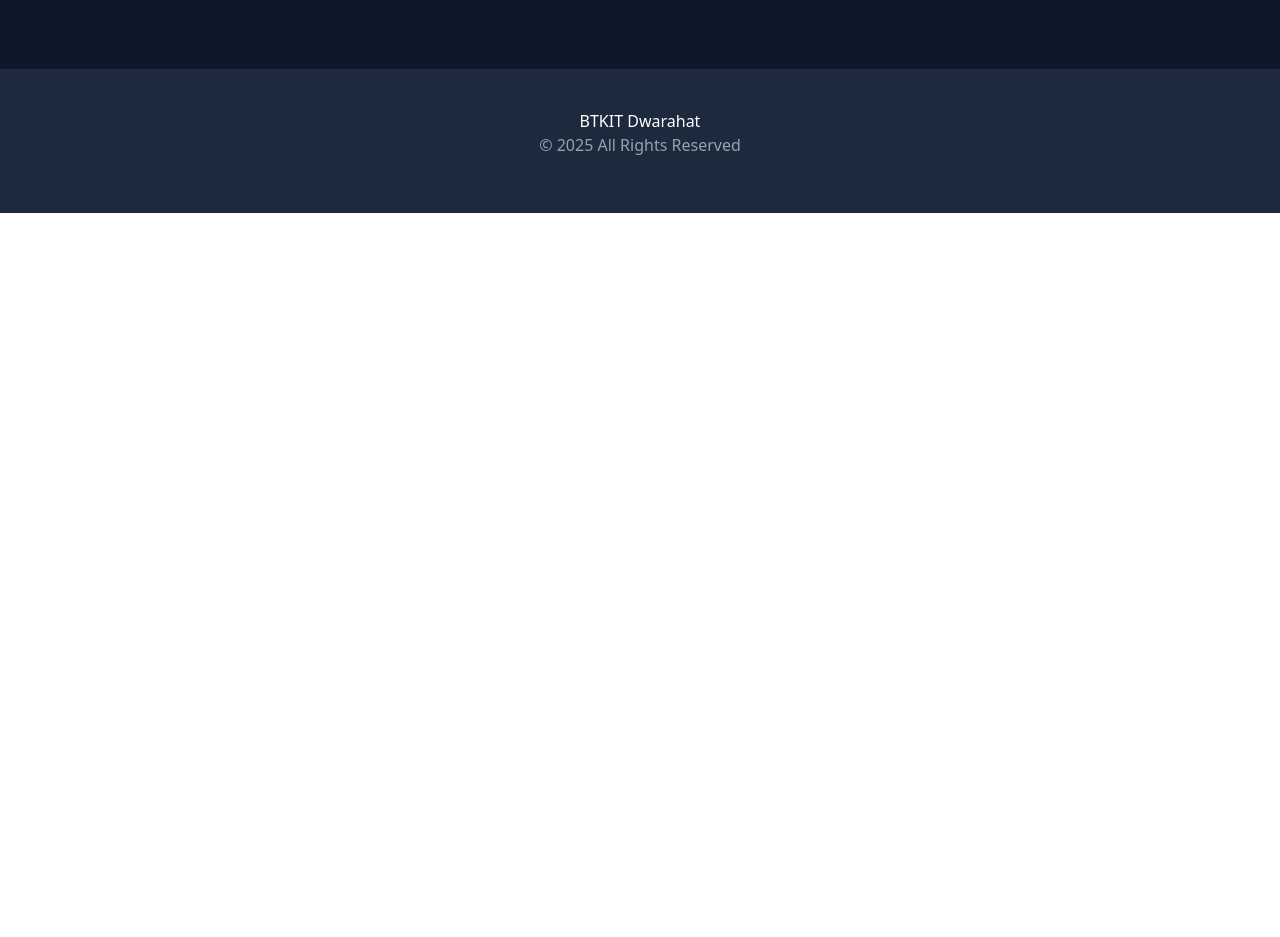
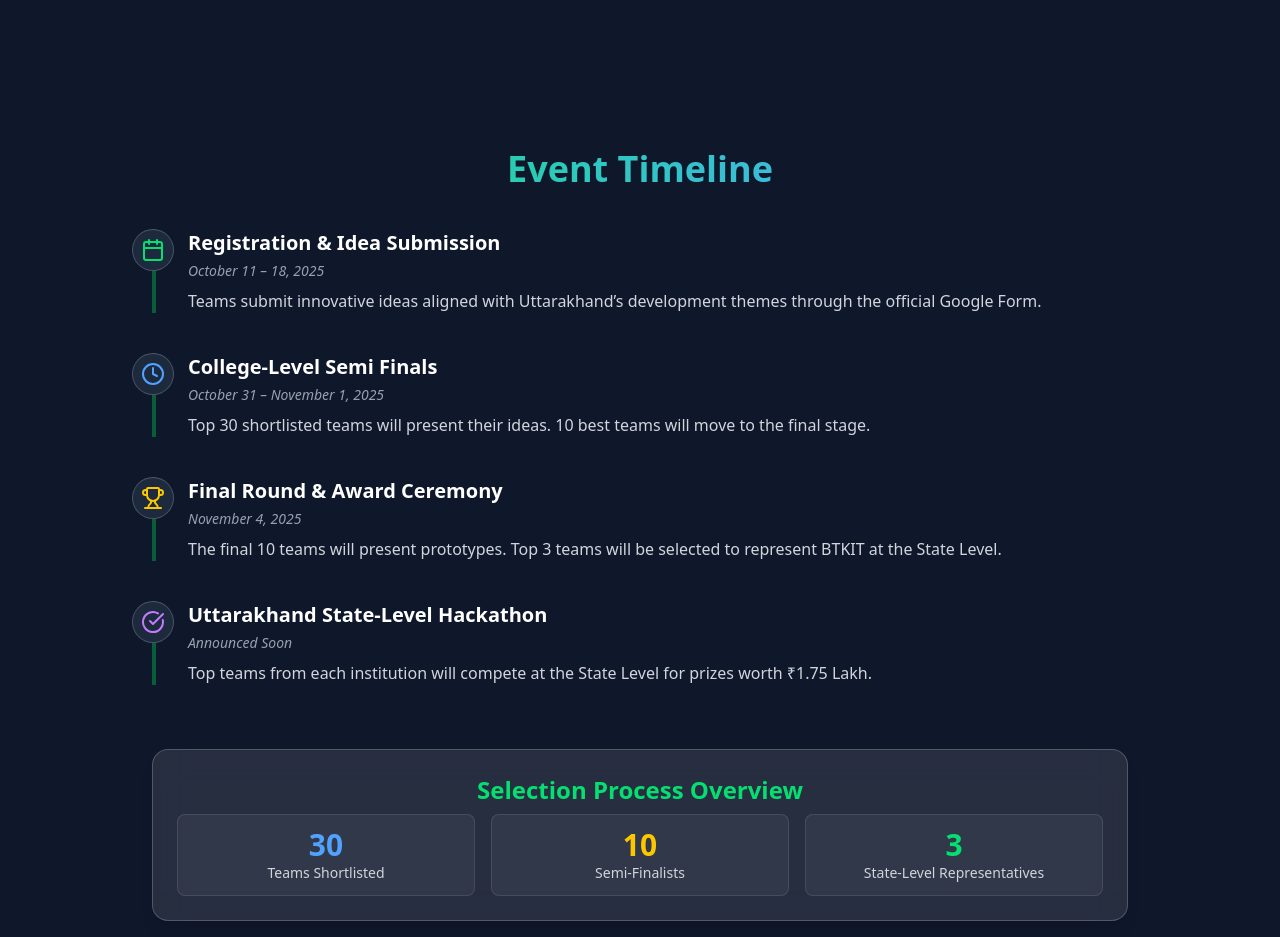
Before and after one commit to ayushsaini7717/SIHWebsite, a React (Vite) app: page / in a window 1280 px wide. Shown: the part 1860-2797 px from the top of the page. Before the commit the page ends 2073 px from the top, so only its background shows below. Built offline with nearby package versions, Linux system fonts and the light colour scheme.

Commit message:
updated the timeline and problem category section

```diff
--- a/src/App.jsx
+++ b/src/App.jsx
@@ -14,12 +14,12 @@ function App() {
       <NavigationBar/>
       <HeroSection/>
       <AboutSIH/>
-      {/* <TimelineSection/>
+      <TimelineSection/>
       <ProblemCategories/>
-      <RegistrationSection/>
-      <PrizesSection/>
-      <FAQSection/> */}
-      <FooterSection/>
+      {/* <RegistrationSection/> */}
+      {/* <PrizesSection/> */}
+      {/* <FAQSection/> */ }
+      {/* <FooterSection/> */}
     </div>
   );
 }
--- a/src/components/NavigationBar.jsx
+++ b/src/components/NavigationBar.jsx
@@ -44,7 +44,7 @@ const NavigationBar = () => {
       {isOpen && (
         <div className="md:hidden bg-slate-800 border-t border-gray-700 px-6 py-4 space-y-4">
           <a href="#home" className="block text-gray-200 hover:text-orange-400">Home</a>
-          <a href="#about" className="block text-gray-200 hover:text-orange-400">About SIH</a>
+          <a href="#about" className="block text-gray-200 hover:text-orange-400">About</a>
           <a href="#timeline" className="block text-gray-200 hover:text-orange-400">Timeline</a>
           <a href="#register" className="block text-gray-200 hover:text-orange-400">Register</a>
           <button
--- a/src/components/ProblemCategories.jsx
+++ b/src/components/ProblemCategories.jsx
@@ -1,68 +1,125 @@
 import {
-  Rocket,
-  Cpu,
-  Dumbbell,
+  Mountain,
+  Leaf,
+  Zap,
+  Heart,
+  Brain,
+  Target,
   Landmark,
-  HeartPulse,
-  Sprout,
-  Car,
-  Truck,
-  Bot,
-  Leaf,
-  Plane,
-  Sun,
-  ShieldCheck,
-  BookOpen,
-  AlertTriangle,
-  Puzzle,
-  Sparkles,
+  Globe,
+  Code,
 } from "lucide-react";
 
 const categories = [
-  { name: "Space Technology", icon: Rocket },
-  { name: "Smart Automation", icon: Cpu },
-  { name: "Fitness & Sports", icon: Dumbbell },
-  { name: "Heritage & Culture", icon: Landmark },
-  { name: "MedTech / BioTech / HealthTech", icon: HeartPulse },
-  { name: "Agriculture, FoodTech & Rural Development", icon: Sprout },
-  { name: "Smart Vehicles", icon: Car },
-  { name: "Transportation & Logistics", icon: Truck },
-  { name: "Robotics and Drones", icon: Bot },
-  { name: "Clean & Green Technology", icon: Leaf },
-  { name: "Tourism", icon: Plane },
-  { name: "Renewable / Sustainable Energy", icon: Sun },
-  { name: "Blockchain & Cybersecurity", icon: ShieldCheck },
-  { name: "Smart Education", icon: BookOpen },
-  { name: "Disaster Management", icon: AlertTriangle },
-  { name: "Toys and Games", icon: Puzzle },
-  { name: "Miscellaneous", icon: Sparkles },
+  {
+    name: "Smart Tourism",
+    icon: Mountain,
+    description:
+      "Eco-tourism platforms, trekking safety, crowd management, and sustainable travel apps.",
+    color: "from-blue-500 to-cyan-400",
+  },
+  {
+    name: "Agriculture & Rural Development",
+    icon: Leaf,
+    description:
+      "Smart irrigation, crop monitoring, digital marketplaces, and rural innovation systems.",
+    color: "from-green-500 to-emerald-400",
+  },
+  {
+    name: "Disaster Management",
+    icon: Zap,
+    description:
+      "Early warning systems for landslides, floods, fire detection, and rescue coordination.",
+    color: "from-red-500 to-orange-400",
+  },
+  {
+    name: "Healthcare & MedTech",
+    icon: Heart,
+    description:
+      "Telemedicine, local health kiosks, ambulance route optimization, and AI-driven diagnosis.",
+    color: "from-pink-500 to-rose-400",
+  },
+  {
+    name: "Education & Skill Development",
+    icon: Brain,
+    description:
+      "AR/VR-based learning, career guidance systems, and digital classroom innovation.",
+    color: "from-orange-400 to-yellow-400",
+  },
+  {
+    name: "Governance & e-Governance",
+    icon: Target,
+    description:
+      "Public grievance portals, fund tracking, e-Panchayat systems, and smart record management.",
+    color: "from-teal-400 to-cyan-500",
+  },
+  {
+    name: "Heritage & Culture",
+    icon: Landmark,
+    description:
+      "Digital museums, local arts promotion, cultural tourism, and preservation of regional crafts.",
+    color: "from-indigo-500 to-purple-500",
+  },
+  {
+    name: "Renewable & Clean Energy",
+    icon: Globe,
+    description:
+      "Solar IoT, microgrids, waste-to-energy, and carbon footprint tracking tools.",
+    color: "from-yellow-400 to-green-400",
+  },
+  {
+    name: "Open Innovation",
+    icon: Code,
+    description:
+      "Any Uttarakhand-focused idea that fosters innovation and technology-driven development.",
+    color: "from-purple-500 to-blue-500",
+  },
 ];
 
 const ProblemCategories = () => {
   return (
-    <section id="categories" className="py-20 px-6 max-w-6xl mx-auto text-center">
-      <h2 className="text-3xl font-bold mb-10 text-green-400">
-        Problem Categories (SIH 2025 Themes)
+    <section id="categories" className="py-20 px-6 max-w-6xl mx-auto">
+      <h2 className="text-4xl font-bold text-center mb-10 bg-gradient-to-r from-green-400 to-blue-400 bg-clip-text text-transparent">
+        Problem Domains
       </h2>
-      <div className="grid md:grid-cols-3 gap-6 mb-12">
-        {categories.map(({ name, icon: Icon }, idx) => (
+      <p className="text-center text-gray-400 mb-10">
+        Explore 9 domains aligned with the theme:{" "}
+        <span className="text-green-400 font-semibold">
+          “Innovative Design for a Sustainable Future”
+        </span>
+      </p>
+
+      <div className="grid sm:grid-cols-2 lg:grid-cols-3 gap-6">
+        {categories.map((cat, idx) => (
           <div
             key={idx}
-            className="p-6 bg-white/10 backdrop-blur-md rounded-xl border border-white/20 hover:scale-105 transform transition duration-300 flex flex-col items-center"
+            className="p-6 bg-white/10 backdrop-blur-md border border-white/10 rounded-2xl shadow-xl transform transition-all duration-300 hover:scale-105 hover:bg-white/15 hover:border-green-400/50"
           >
-            <Icon className="w-10 h-10 mb-4 text-orange-400" />
-            <h3 className="text-lg font-semibold text-orange-300">{name}</h3>
+            <div
+              className={`w-12 h-12 rounded-lg bg-gradient-to-br ${cat.color} flex items-center justify-center mb-4`}
+            >
+              <cat.icon className="w-6 h-6 text-white" />
+            </div>
+            <h3 className="text-lg font-semibold text-white mb-2">
+              {cat.name}
+            </h3>
+            <p className="text-sm text-gray-300 leading-relaxed">
+              {cat.description}
+            </p>
           </div>
         ))}
       </div>
-      <a
-        href="https://www.sih.gov.in/sih2025PS"
-        target="_blank"
-        rel="noopener noreferrer"
-        className="inline-block px-8 py-3 bg-orange-500 hover:bg-orange-600 rounded-xl text-white font-semibold shadow-lg"
-      >
-        View Problem Statements
-      </a>
+
+      <div className="text-center mt-12">
+        <a
+          href="https://docs.google.com/document/d/1tq-xbL0CzQRz0ZKflqKFMv3a8s1jJj8sE2NwbvtiC8Y/edit?usp=sharing"
+          target="_blank"
+          rel="noopener noreferrer"
+          className="inline-block px-6 py-3 bg-gradient-to-r from-green-500 to-blue-500 text-white font-semibold rounded-xl shadow-lg hover:scale-105 transition-transform"
+        >
+          View Detailed Problem Statements
+        </a>
+      </div>
     </section>
   );
 };
--- a/src/components/TimelineSection.jsx
+++ b/src/components/TimelineSection.jsx
@@ -1,65 +1,99 @@
 import { useRef } from "react";
 import { motion } from "framer-motion";
 import useIntersectionObserver from "../hooks/useIntersectionObserver";
-
-const TimelineEvent = ({ event, delay }) => {
-  const ref = useRef(null);
-  const isVisible = useIntersectionObserver(ref, { threshold: 0.2 });
-
-  return (
-    <motion.div
-      ref={ref}
-      initial={{ opacity: 0, y: 50 }}
-      animate={isVisible ? { opacity: 1, y: 0 } : {}}
-      transition={{ duration: 0.6, delay }}
-      className="p-4 bg-white/10 backdrop-blur-md rounded-xl border border-white/20"
-    >
-      <h3 className="font-semibold text-orange-400">{event.date}</h3>
-      <p className="text-gray-200">{event.title}</p>
-    </motion.div>
-  );
-};
+import { Calendar, Clock, Trophy, CheckCircle } from "lucide-react";
 
 const TimelineSection = () => {
   const events = [
-    { date: "25 Aug 2025", title: "Problem Statement Release" },
-    { date: "15 Sep 2025", title: "Last Date for Team Registration" },
-    { date: "16 Sep 2025", title: "Internal Hackathon" },
-    { date: "18 Sep 2025", title: "Result Announcement of Internal Hackathon (Tentative)" },
-    { date: "Dec 2025", title: "Grand Finale (National SIH)" },
+    {
+      date: "October 11 – 18, 2025",
+      title: "Registration & Idea Submission",
+      description:
+        "Teams submit innovative ideas aligned with Uttarakhand’s development themes through the official Google Form.",
+      icon: Calendar,
+      color: "text-green-400",
+    },
+    {
+      date: "October 31 – November 1, 2025",
+      title: "College-Level Semi Finals",
+      description:
+        "Top 30 shortlisted teams will present their ideas. 10 best teams will move to the final stage.",
+      icon: Clock,
+      color: "text-blue-400",
+    },
+    {
+      date: "November 4, 2025",
+      title: "Final Round & Award Ceremony",
+      description:
+        "The final 10 teams will present prototypes. Top 3 teams will be selected to represent BTKIT at the State Level.",
+      icon: Trophy,
+      color: "text-yellow-400",
+    },
+    {
+      date: "Announced Soon",
+      title: "Uttarakhand State-Level Hackathon",
+      description:
+        "Top teams from each institution will compete at the State Level for prizes worth ₹1.75 Lakh.",
+      icon: CheckCircle,
+      color: "text-purple-400",
+    },
   ];
 
-  const imgRef = useRef(null);
-  const isImgVisible = useIntersectionObserver(imgRef, { threshold: 0.2 });
-
   return (
-    <section
-      id="timeline"
-      className="py-12 sm:py-20 px-4 sm:px-6 lg:px-8 max-w-6xl mx-auto"
-    >
-      <h2 className="text-2xl sm:text-3xl lg:text-4xl font-bold text-center mb-6 sm:mb-10 text-green-400">
-        Timeline
+    <section id="timeline" className="py-20 px-6 max-w-5xl mx-auto">
+      <h2 className="text-4xl font-bold text-center mb-10 bg-gradient-to-r from-green-400 to-blue-400 bg-clip-text text-transparent">
+        Event Timeline
       </h2>
 
-      <div className="space-y-6 sm:space-y-8">
-        {events.map((event, idx) => (
-          <TimelineEvent key={idx} event={event} delay={idx * 0.2} />
-        ))}
+      <div className="space-y-10">
+        {events.map((event, idx) => {
+          const ref = useRef(null);
+          const isVisible = useIntersectionObserver(ref, { threshold: 0.2 });
 
-        {/* Animate Image same as events */}
-        <motion.div
-          ref={imgRef}
-          initial={{ opacity: 0, y: 50 }}
-          animate={isImgVisible ? { opacity: 1, y: 0 } : {}}
-          transition={{ duration: 0.6, delay: events.length * 0.2 }}
-          className="flex justify-center items-center"
-        >
-          <img
-            src="/flow.png"
-            alt="logo"
-            className="w-full max-w-xs sm:max-w-md lg:max-w-3xl h-auto"
-          />
-        </motion.div>
+          return (
+            <motion.div
+              key={idx}
+              ref={ref}
+              initial={{ opacity: 0, y: 50 }}
+              animate={isVisible ? { opacity: 1, y: 0 } : {}}
+              transition={{ duration: 0.6, delay: idx * 0.2 }}
+              className="relative pl-8 border-l-4 border-green-500/40 hover:border-green-400 transition-all"
+            >
+              {/* Icon */}
+              <div className="absolute -left-6 top-0 bg-slate-800 border border-white/20 rounded-full p-2">
+                <event.icon className={`w-6 h-6 ${event.color}`} />
+              </div>
+
+              {/* Timeline Content */}
+              <h3 className="text-xl font-semibold text-white mb-1">
+                {event.title}
+              </h3>
+              <p className="text-sm text-gray-400 mb-2 italic">{event.date}</p>
+              <p className="text-gray-300">{event.description}</p>
+            </motion.div>
+          );
+        })}
+      </div>
+
+      {/* Bottom highlight box */}
+      <div className="mt-16 backdrop-blur-lg bg-white/10 border border-white/20 rounded-2xl p-6 text-center shadow-lg">
+        <h3 className="text-2xl font-bold text-green-400 mb-2">
+          Selection Process Overview
+        </h3>
+        <div className="grid sm:grid-cols-3 gap-4 text-gray-300">
+          <div className="p-3 rounded-lg bg-white/5 border border-white/10">
+            <p className="text-3xl font-bold text-blue-400">30</p>
+            <p className="text-sm">Teams Shortlisted</p>
+          </div>
+          <div className="p-3 rounded-lg bg-white/5 border border-white/10">
+            <p className="text-3xl font-bold text-yellow-400">10</p>
+            <p className="text-sm">Semi-Finalists</p>
+          </div>
+          <div className="p-3 rounded-lg bg-white/5 border border-white/10">
+            <p className="text-3xl font-bold text-green-400">3</p>
+            <p className="text-sm">State-Level Representatives</p>
+          </div>
+        </div>
       </div>
     </section>
   );
```
